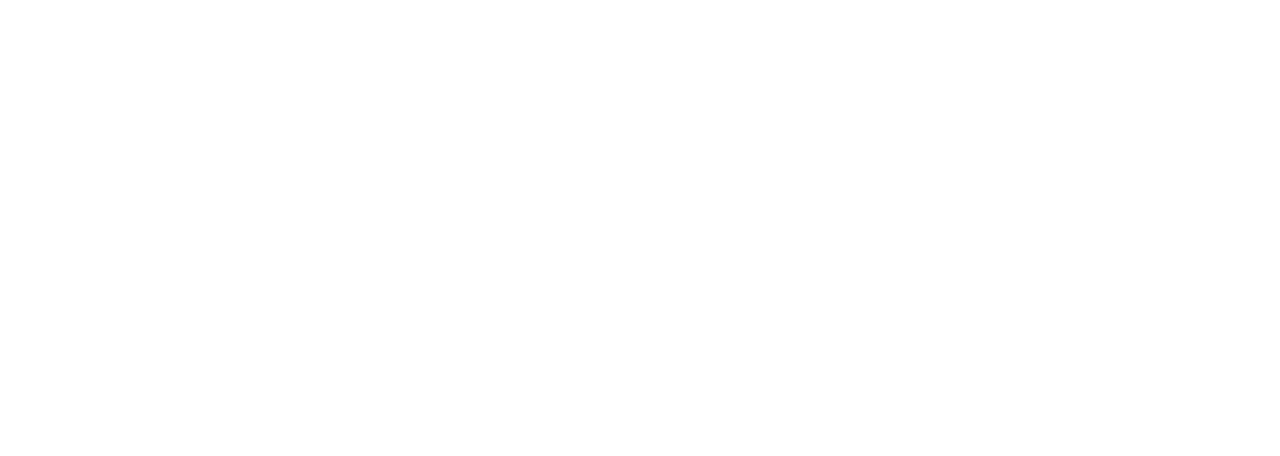
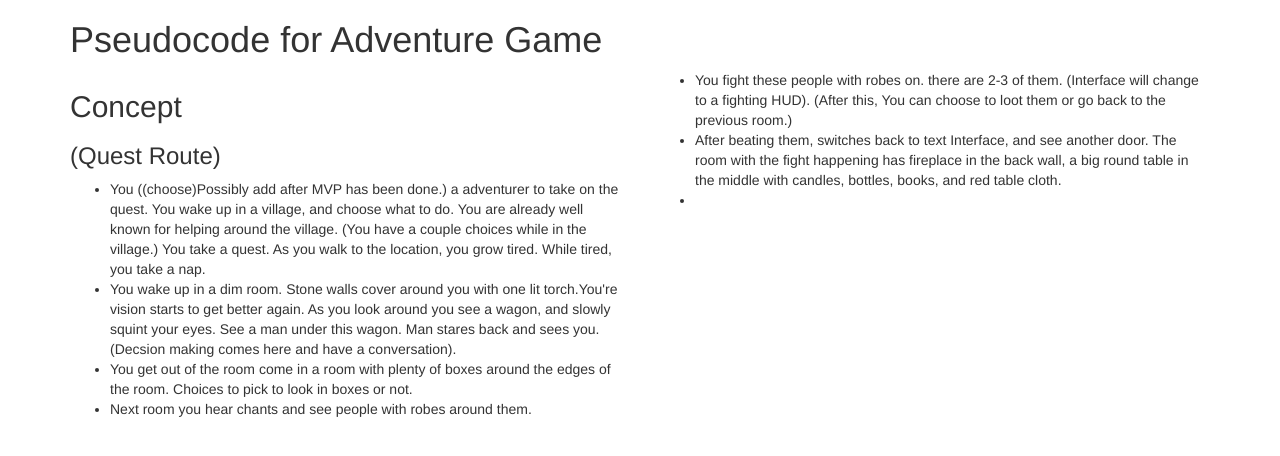
Before and after one commit to MValenciaIII/project_rpg, a plain HTML site: page index.html in a window 1280 px wide. Drawn offline with Linux system fonts and the light colour scheme.

Commit message:
Concept Added
Making the concept of the story

```diff
--- a/index.html
+++ b/index.html
@@ -10,7 +10,36 @@
 </head>
 <body>
     <header>
-
+        <div class="container">
+            <div class="row">
+                <div class="col-sm-12">
+                    <h1>Pseudocode for Adventure Game</h1>
+                </div>
+            </div>
+        </div>
     </header>
+    <main>
+        <div class="container">
+            <div class="row">
+                <div class="col-sm-6">
+                    <h2>Concept</h2>
+                    <h3>(Quest Route)</h3>
+                    <ul>
+                        <li>You ((choose)Possibly add after MVP has been done.) a adventurer to take on the quest. You wake up in a village, and choose what to do. You are already well known for helping around the village. (You have a couple choices while in the village.) You take a quest. As you walk to the location, you grow tired. While tired, you take a nap.</li>
+                        <li>You wake up in a dim room. Stone walls cover around you with one lit torch.You're vision starts to get better again. As you look around you see a wagon, and slowly squint your eyes. See a man under this wagon. Man stares back and sees you. (Decsion making comes here and have a conversation).</li>
+                        <li>You get out of the room come in a room with plenty of boxes around the edges of the room. Choices to pick to look in boxes or not. </li>
+                        <li>Next room you hear chants and see people with robes around them.</li>
+                    </ul>
+                </div>
+                <div class="col-sm-6">
+                    <ul>
+                        <li>You fight these people with robes on. there are 2-3 of them. (Interface will change to a fighting HUD). (After this, You can choose to loot them or go back to the previous room.)</li>
+                        <li>After beating them, switches back to text Interface, and see another door. The room with the fight happening has fireplace in the back wall, a big round table in the middle with candles, bottles, books, and  red table cloth.</li>
+                        <li></li>
+                    </ul>
+                </div>
+            </div>
+        </div>
+    </main>
 </body>
 </html>
```
